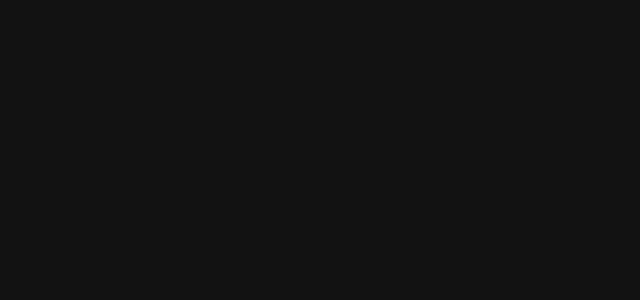
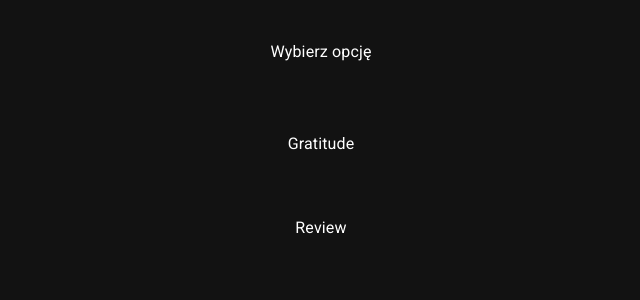
Before and after one commit to kubo550/moxie-gratitude-list, a React (Vite) app: page /review_and_gratitude in a window 1280 px wide. Before the commit this address had no page. Shown: the top 300 px of the page, without its empty margins (319-959 px from the left). Built offline with nearby package versions, Linux system fonts and the light colour scheme.

Commit message:
add page for functions/buttons

```diff
--- /dev/null
+++ b/src/pages/Public/ReviewAndGratitudePage.tsx
@@ -0,0 +1,26 @@
+import React from 'react';
+import { useNavigate } from 'react-router-dom';
+
+// TODO fixme: this is a temporary solution to have a page with two buttons to navigate to gratitude and review forms
+const ReviewAndGratitudePage: React.FC = () => {
+  const navigate = useNavigate();
+
+  return (
+    <div style={{ display: 'flex', flexDirection: 'column', alignItems: 'center', gap: '24px', marginTop: '40px' }}>
+      <div style={{ marginBottom: '32px' }}>
+        <h1>Wybierz opcję</h1>
+      </div>
+      <button
+        style={{ padding: '12px 24px', fontSize: '16px', marginBottom: '12px' }}
+        onClick={() => navigate('/gratitude')}
+      >
+        Gratitude
+      </button>
+      <button style={{ padding: '12px 24px', fontSize: '16px' }} onClick={() => navigate('/review')}>
+        Review
+      </button>
+    </div>
+  );
+};
+
+export default ReviewAndGratitudePage;
--- a/src/pages/Public/index.tsx
+++ b/src/pages/Public/index.tsx
@@ -13,6 +13,9 @@
           Review
         </Button>
       </div>
+      <Button component={Link} variant="contained" to="/review_and_gratitude" endIcon={<Icon>chevron_right</Icon>}>
+        Nightly Review and Gratitude
+      </Button>
       <Button component={Link} variant="contained" to="/protected" endIcon={<Icon>chevron_right</Icon>}>
         Go to private page
       </Button>
--- a/src/router/index.tsx
+++ b/src/router/index.tsx
@@ -6,6 +6,7 @@
 import { Login, Public, Private } from '@/pages';
 import GratitudeForm from '@/pages/Public/GratitudeForm';
 import ReviewForm from '@/pages/Public/ReviewForm';
+import ReviewAndGratitudePage from '@/pages/Public/ReviewAndGratitudePage';
 
 export const Router: FunctionComponent = () => {
   return (
@@ -14,6 +15,8 @@
       <Route path="/login" element={<Login />} />
       <Route path="/gratitude" element={<GratitudeForm />} />
       <Route path="/review" element={<ReviewForm />} />
+      <Route path="/review_and_gratitude" element={<ReviewAndGratitudePage />} />
+
       <Route
         path="/protected"
         element={
```
